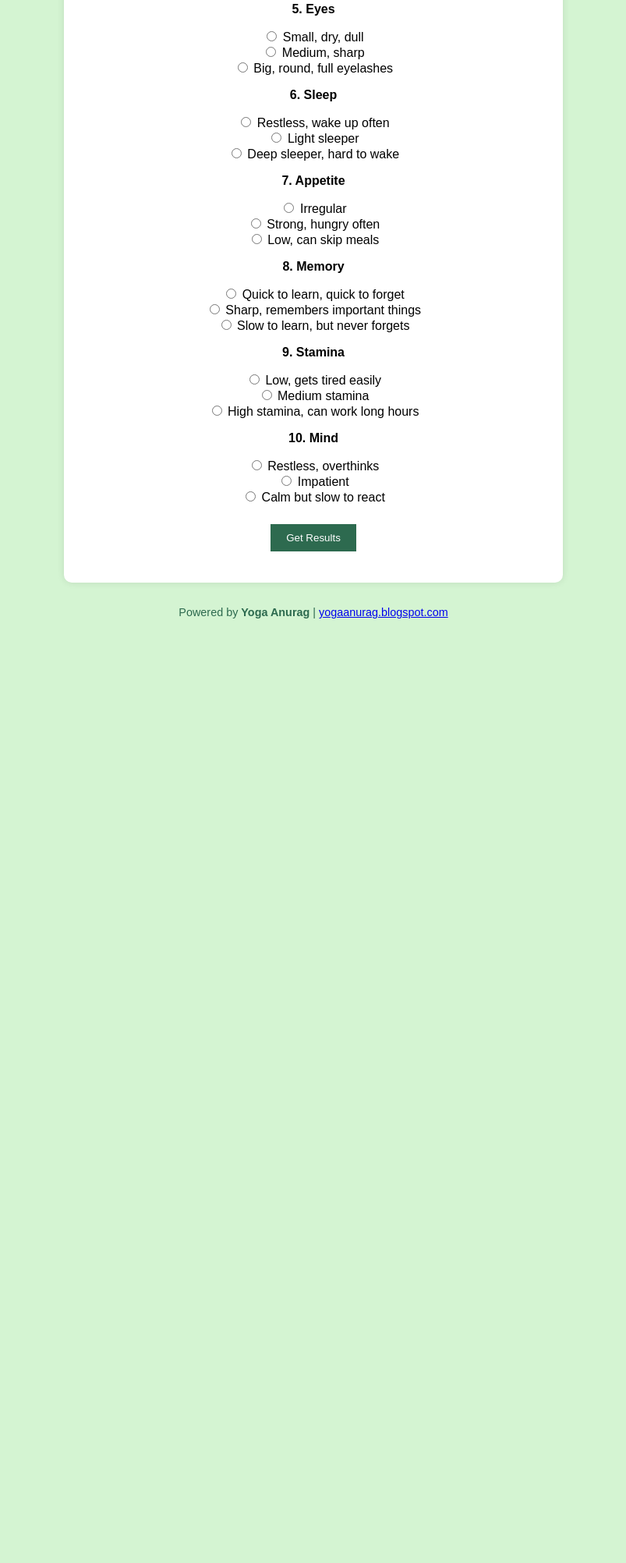
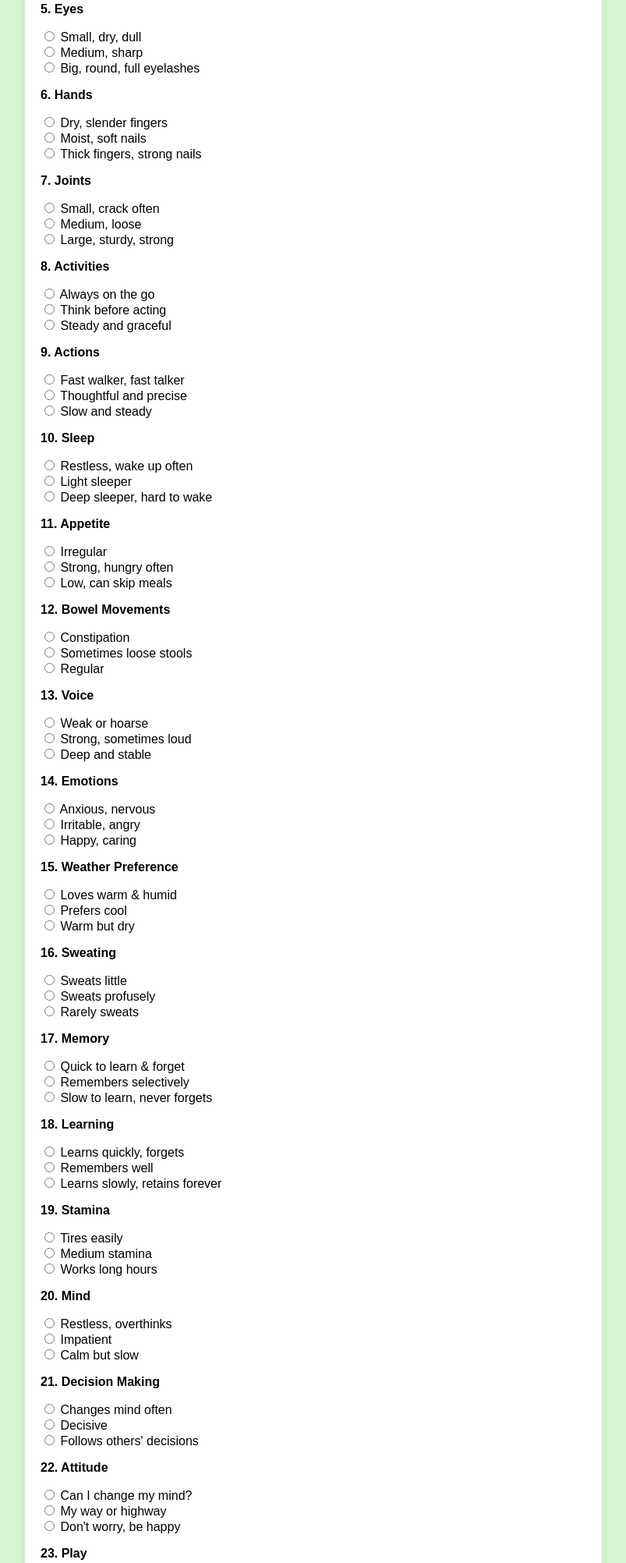
Before and after one commit to ragasea/lab, a plain HTML site: page dosha2gpt.html in a window 1280 px wide. Shown: the part 593-2597 px from the top of the page at 78% size, without its empty margins (238-1041 px from the left). Before the commit the page ends 1406 px from the top, so only its background shows below. Drawn offline with Linux system fonts and the light colour scheme.

Commit message:
Update dosha2gpt.html
all 32 question

```diff
--- a/dosha2gpt.html
+++ b/dosha2gpt.html
@@ -15,12 +15,13 @@
             color: #2d6a4f;
         }
         .container {
-            max-width: 600px;
+            max-width: 700px;
             margin: auto;
             background: white;
             padding: 20px;
             border-radius: 10px;
             box-shadow: 0px 0px 10px rgba(0, 0, 0, 0.1);
+            text-align: left;
         }
         .question {
             margin: 15px 0;
@@ -29,6 +30,7 @@
             width: 100%;
             background: #ccc;
             border-radius: 5px;
+            margin-bottom: 15px;
         }
         .progress-bar {
             height: 20px;
@@ -43,6 +45,8 @@
             border: none;
             cursor: pointer;
             margin-top: 10px;
+            width: 100%;
+            font-size: 1.1em;
         }
         .btn:hover {
             background: #225a3b;
@@ -51,11 +55,13 @@
             margin-top: 20px;
             font-size: 1.2em;
             font-weight: bold;
+            text-align: center;
         }
         .branding {
             margin-top: 30px;
             font-size: 0.9em;
             color: #2d6a4f;
+            text-align: center;
         }
     </style>
 </head>
@@ -88,55 +94,52 @@
             { q: "Hair", a: "Dry, thin, brittle", b: "Neither dry nor oily", c: "Thick, lustrous, slightly oily" },
             { q: "Face", a: "Oval", b: "Triangular (pointed chin)", c: "Round" },
             { q: "Eyes", a: "Small, dry, dull", b: "Medium, sharp", c: "Big, round, full eyelashes" },
+            { q: "Hands", a: "Dry, slender fingers", b: "Moist, soft nails", c: "Thick fingers, strong nails" },
+            { q: "Joints", a: "Small, crack often", b: "Medium, loose", c: "Large, sturdy, strong" },
+            { q: "Activities", a: "Always on the go", b: "Think before acting", c: "Steady and graceful" },
+            { q: "Actions", a: "Fast walker, fast talker", b: "Thoughtful and precise", c: "Slow and steady" },
             { q: "Sleep", a: "Restless, wake up often", b: "Light sleeper", c: "Deep sleeper, hard to wake" },
             { q: "Appetite", a: "Irregular", b: "Strong, hungry often", c: "Low, can skip meals" },
-            { q: "Memory", a: "Quick to learn, quick to forget", b: "Sharp, remembers important things", c: "Slow to learn, but never forgets" },
-            { q: "Stamina", a: "Low, gets tired easily", b: "Medium stamina", c: "High stamina, can work long hours" },
-            { q: "Mind", a: "Restless, overthinks", b: "Impatient", c: "Calm but slow to react" }
+            { q: "Bowel Movements", a: "Constipation", b: "Sometimes loose stools", c: "Regular" },
+            { q: "Voice", a: "Weak or hoarse", b: "Strong, sometimes loud", c: "Deep and stable" },
+            { q: "Emotions", a: "Anxious, nervous", b: "Irritable, angry", c: "Happy, caring" },
+            { q: "Weather Preference", a: "Loves warm & humid", b: "Prefers cool", c: "Warm but dry" },
+            { q: "Sweating", a: "Sweats little", b: "Sweats profusely", c: "Rarely sweats" },
+            { q: "Memory", a: "Quick to learn & forget", b: "Remembers selectively", c: "Slow to learn, never forgets" },
+            { q: "Learning", a: "Learns quickly, forgets", b: "Remembers well", c: "Learns slowly, retains forever" },
+            { q: "Stamina", a: "Tires easily", b: "Medium stamina", c: "Works long hours" },
+            { q: "Mind", a: "Restless, overthinks", b: "Impatient", c: "Calm but slow" },
+            { q: "Decision Making", a: "Changes mind often", b: "Decisive", c: "Follows others' decisions" },
+            { q: "Attitude", a: "Can I change my mind?", b: "My way or highway", c: "Don't worry, be happy" },
+            { q: "Play", a: "Loves action", b: "Loves winning", c: "Plays for fun" },
+            { q: "Health Issues", a: "Pain, anxiety", b: "Skin infections, acidity", c: "Allergies, weight gain" },
+            { q: "Imbalances", a: "Forgetful, fearful", b: "Short-tempered", c: "Too sentimental" },
+            { q: "Hobbies", a: "Art, travel", b: "Sports, adventure", c: "Reading, nature" },
+            { q: "Project Approach", a: "Starts, but doesn’t finish", b: "Works in bursts", c: "Completes tasks" },
+            { q: "New Situations", a: "Jumps in", b: "Wants control", c: "Goes with the flow" },
+            { q: "Reading Style", a: "Skims details", b: "Logical, strategic", c: "Slow, detailed" },
+            { q: "Presence", a: "Loud, energetic", b: "Intense, active", c: "Calm, quiet" },
+            { q: "Character", a: "Dreamy, imaginative", b: "Motivated, purposeful", c: "Down-to-earth" }
         ];
 
-        const form = document.getElementById("questions");
-
-        questions.forEach((item, index) => {
-            let div = document.createElement("div");
-            div.classList.add("question");
-            div.innerHTML = `
-                <p><strong>${index + 1}. ${item.q}</strong></p>
-                <label><input type="radio" name="q${index}" value="a" onclick="updateProgress()"> ${item.a}</label><br>
-                <label><input type="radio" name="q${index}" value="b" onclick="updateProgress()"> ${item.b}</label><br>
-                <label><input type="radio" name="q${index}" value="c" onclick="updateProgress()"> ${item.c}</label>
-            `;
-            form.appendChild(div);
-        });
-
         function updateProgress() {
-            const totalQuestions = questions.length;
-            const answered = document.querySelectorAll("input[type='radio']:checked").length;
-            const progressBar = document.getElementById("progress-bar");
-            progressBar.style.width = (answered / totalQuestions) * 100 + "%";
+            let answered = document.querySelectorAll("input[type='radio']:checked").length;
+            document.getElementById("progress-bar").style.width = (answered / 32) * 100 + "%";
         }
 
         function calculateDosha() {
             let counts = { a: 0, b: 0, c: 0 };
-            let inputs = document.querySelectorAll("input[type='radio']:checked");
+            document.querySelectorAll("input[type='radio']:checked").forEach(input => counts[input.value]++);
+            let result = counts.a > counts.b && counts.a > counts.c ? "Vata" : counts.b > counts.c ? "Pitta" : "Kapha";
+            document.getElementById("result").innerHTML = `Your dominant Dosha is <strong>${result}</strong>.`;
+        }
 
-            inputs.forEach(input => {
-                counts[input.value]++;
-            });
-
-            let resultText = "";
-            if (counts.a > counts.b && counts.a > counts.c) {
-                resultText = "Your dominant Dosha is **Vata** (Air & Space).";
-            } else if (counts.b > counts.a && counts.b > counts.c) {
-                resultText = "Your dominant Dosha is **Pitta** (Fire & Water).";
-            } else if (counts.c > counts.a && counts.c > counts.b) {
-                resultText = "Your dominant Dosha is **Kapha** (Earth & Water).";
-            } else {
-                resultText = "You have a mixed Dosha type.";
-            }
-
-            document.getElementById("result").innerHTML = resultText;
-        }
+        document.getElementById("questions").innerHTML = questions.map((q, i) => `
+            <div class="question"><p><strong>${i+1}. ${q.q}</strong></p>
+            <label><input type="radio" name="q${i}" value="a" onclick="updateProgress()"> ${q.a}</label><br>
+            <label><input type="radio" name="q${i}" value="b" onclick="updateProgress()"> ${q.b}</label><br>
+            <label><input type="radio" name="q${i}" value="c" onclick="updateProgress()"> ${q.c}</label></div>
+        `).join("");
     </script>
 
 </body>
```
